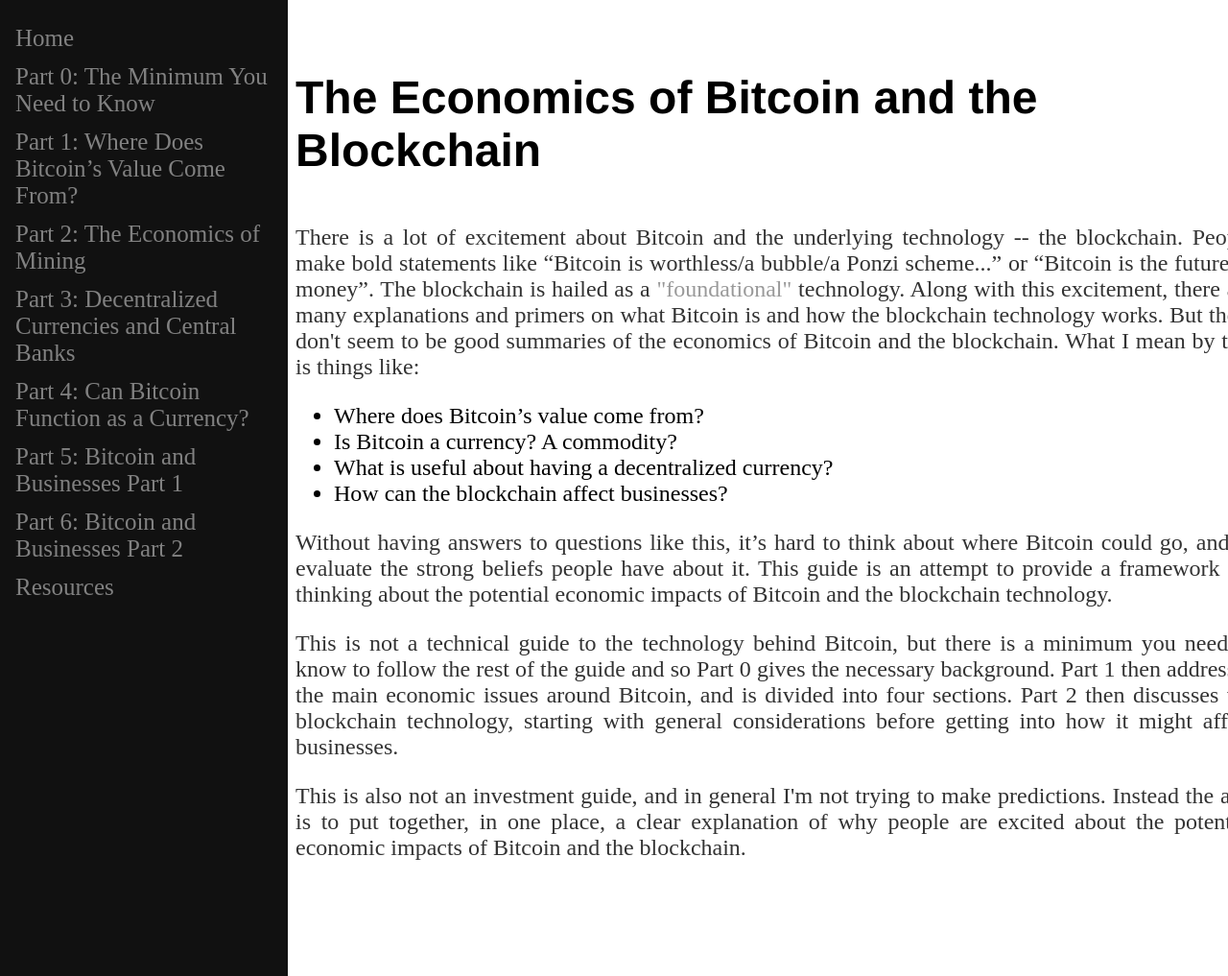
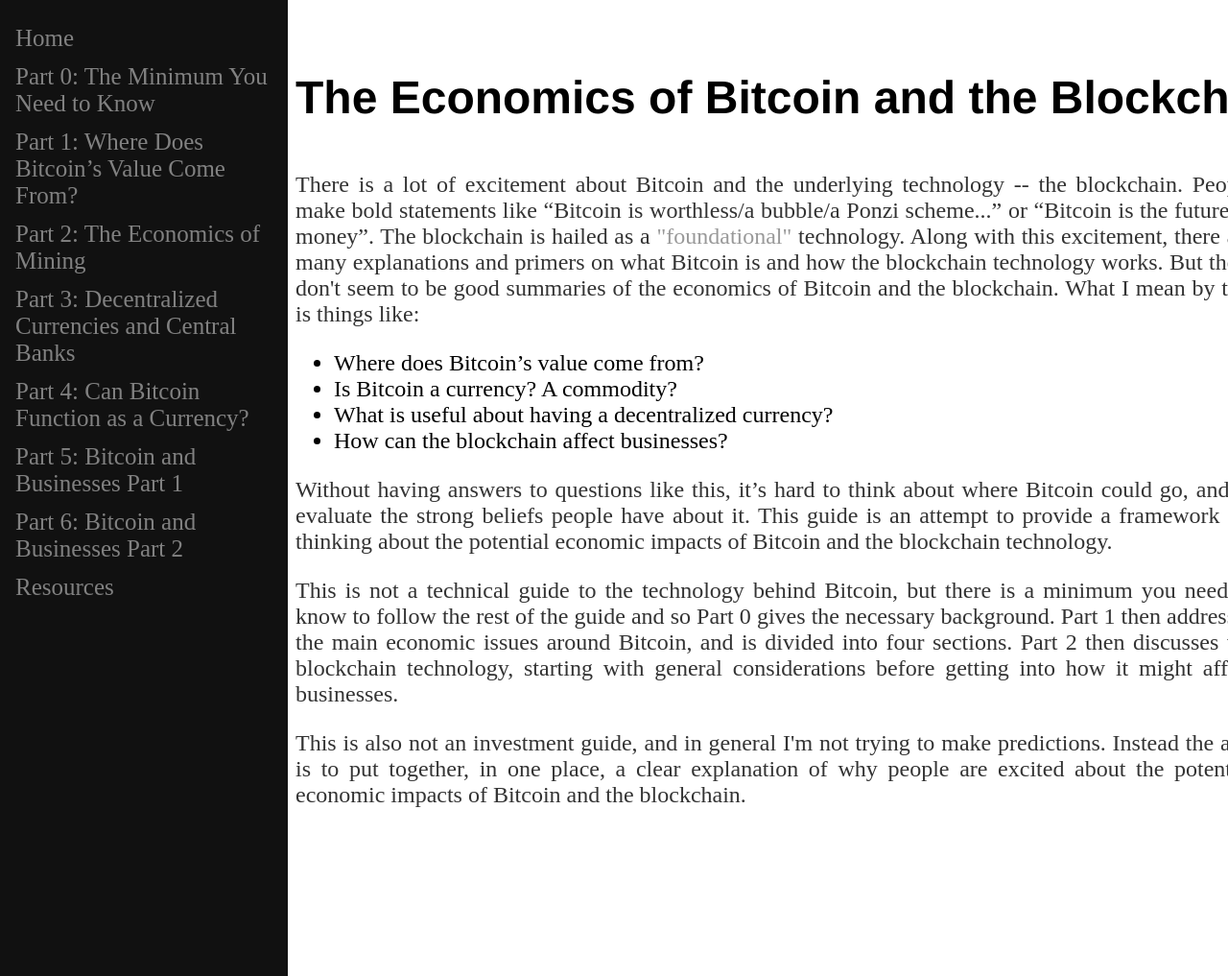
Before and after one commit to fylobc/fylobc.github.io, a Jekyll site: the page built from index.html, in a window 1280 px wide and 1017 px high. Shown: the whole window at 96% size. Built offline with Jekyll 4.4.1, drawn with Linux system fonts in a browser that asks for light colours.

Commit message:
Edited page width

```diff
--- a/css/main.css
+++ b/css/main.css
@@ -1,5 +1,5 @@
 body {
-    width: 1000px;
+    width: 1100px;
     padding-left:  300px;
     padding-top:  50px;
 }
```
